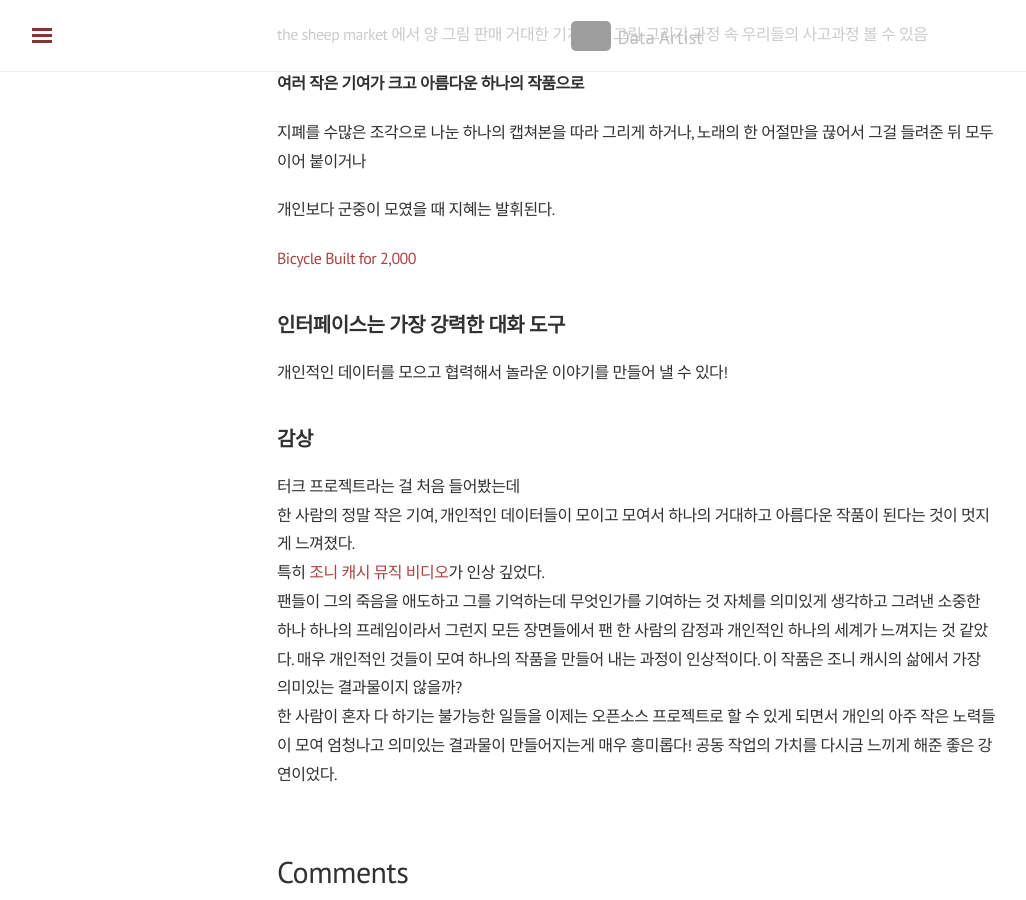
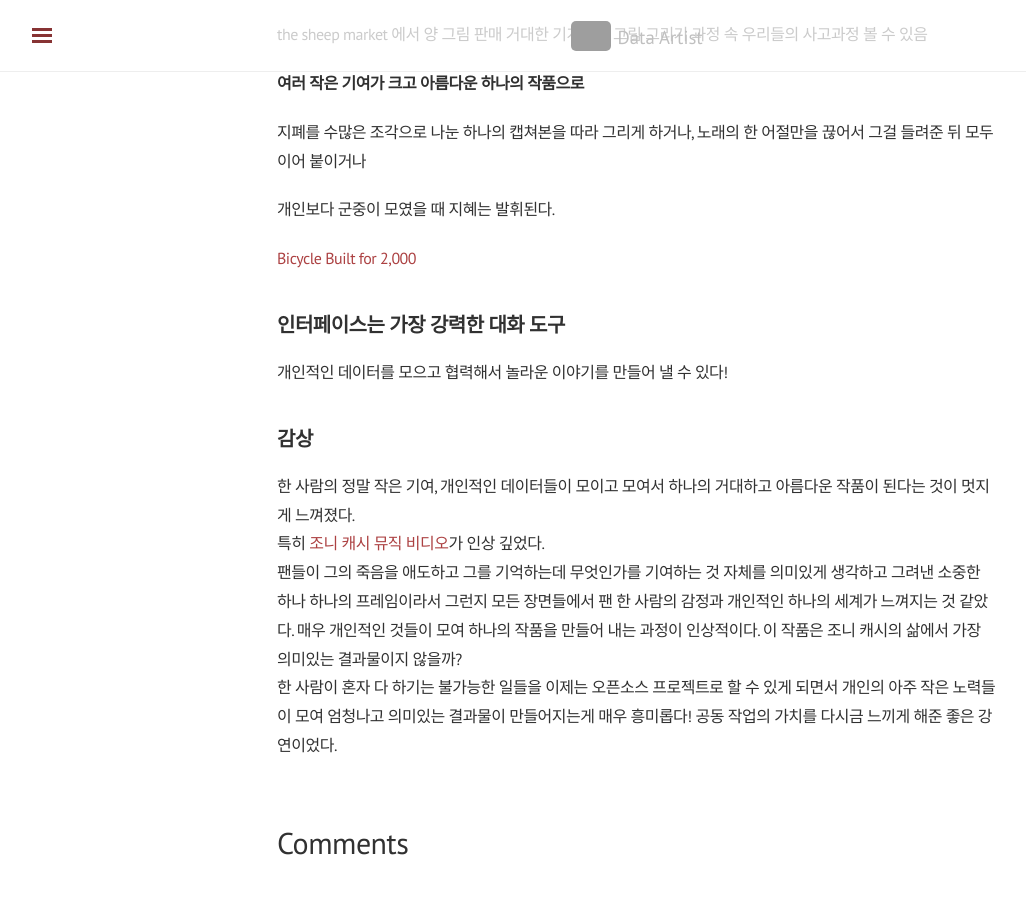
Before and after one commit to shanny924/shanny924.github.io, a Jekyll site: the page built from _posts/2020-05-11-lecture#3.md, in a window 1280 px wide and 900 px high, scrolled down 959 px. Shown: the whole window, without its empty margins (3-1029 px from the left). Built offline with Jekyll 4.4.1, drawn with Linux system fonts in a browser that asks for light colours; nearby versions of some CDN libraries; comment, search, counter and statistics services are not loaded; after the commit the page ends 1830 px from its top, so only the background shows below that; grey boxes are pictures that could not be loaded.

Commit message:
Update 2020-05-11-lecture#3.md

```diff
--- a/_posts/2020-05-11-lecture#3.md
+++ b/_posts/2020-05-11-lecture#3.md
@@ -53,7 +53,6 @@ the sheep market 에서 양 그림 판매
 
 ## 감상
 
-터크 프로젝트라는 걸 처음 들어봤는데
 한 사람의 정말 작은 기여, 개인적인 데이터들이 모이고 모여서 하나의 거대하고 아름다운 작품이 된다는 것이 멋지게 느껴졌다.
 특히 [조니 캐시 뮤직 비디오](http://www.thejohnnycashproject.com/)가 인상 깊었다.
 팬들이 그의 죽음을 애도하고 그를 기억하는데 무엇인가를 기여하는 것 자체를 의미있게 생각하고 그려낸 소중한 하나 하나의 프레임이라서 그런지 모든 장면들에서 팬 한 사람의 감정과 개인적인 하나의 세계가 느껴지는 것 같았다.
```
